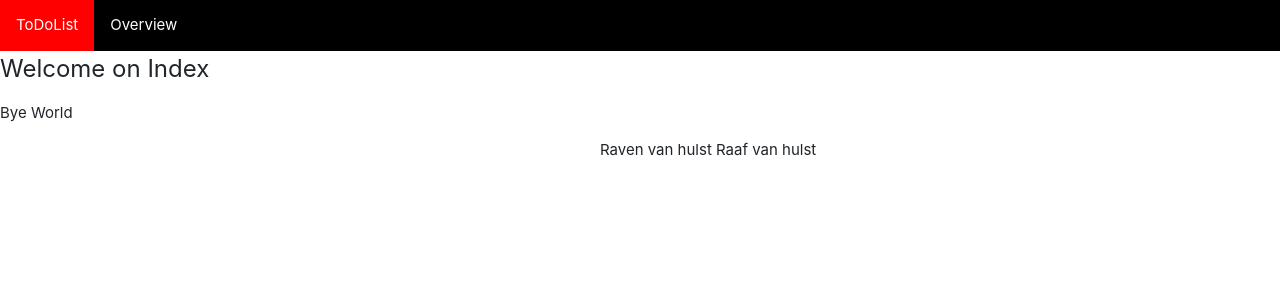
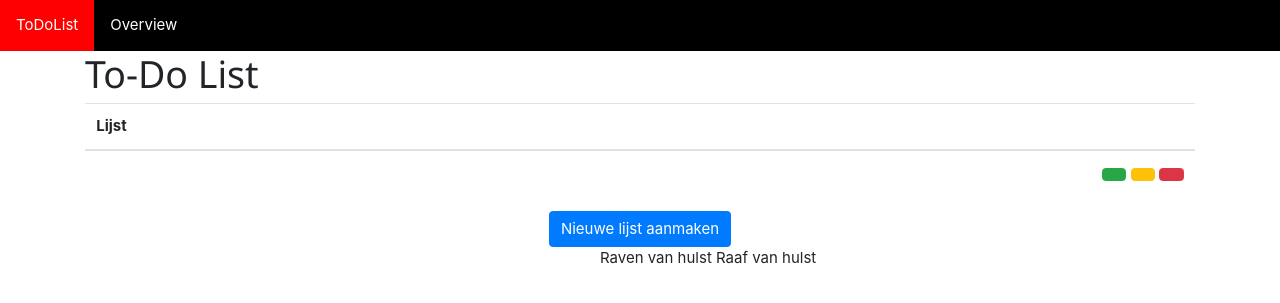
Before and after one commit to RvanHulst/ToDoListBackend, a PHP site: page /overview.php in a window 1280 px wide. Shown: the top 303 px of the page. Run offline with PHP 8.4, Linux system fonts and the light colour scheme; data that the repository does not hold is empty.

Commit message:
overview update

```diff
--- a/overview.php
+++ b/overview.php
@@ -8,10 +8,38 @@
  require "include/head.php";
  ?>
  <body>
- <p class="w3-xlarge">Welcome on Index</p>
-	 <p>Bye World</p>
- <?php
+ <body>
+    <div class="container">
+        <h1>To-Do List</h1>
+        <table class="table">
+            <thead>
+                <tr>
+                    <th scope="col">Lijst</th>
+                    <th scope="col"></th>
+                </tr>
+            </thead>
+            <tbody>
+                    <tr>
+                        <td><?php echo $row['list_name'] ?></td>
+                        <td class="text-right">
+                            <a class="btn btn-success" href=' '>
+                            </a>
+                            <a class="btn btn-warning" href=''>
+                            </a>
+                            <a class="btn btn-danger" href=''>
+                            </a>
+                        </td>
+                    </tr>
+                <tr>
+                </tr>
+            </tbody>
+        </table>
+        <div class="col-12 text-center">
+            <a class="btn btn-primary text-white" href="php/createList.php">Nieuwe lijst aanmaken</a>
+        </div>
+    </div>
+    <?php
     require "include/footer.php";
-?>
- </body>
- </html>
+    ?>
+</body>
+</html>
```
